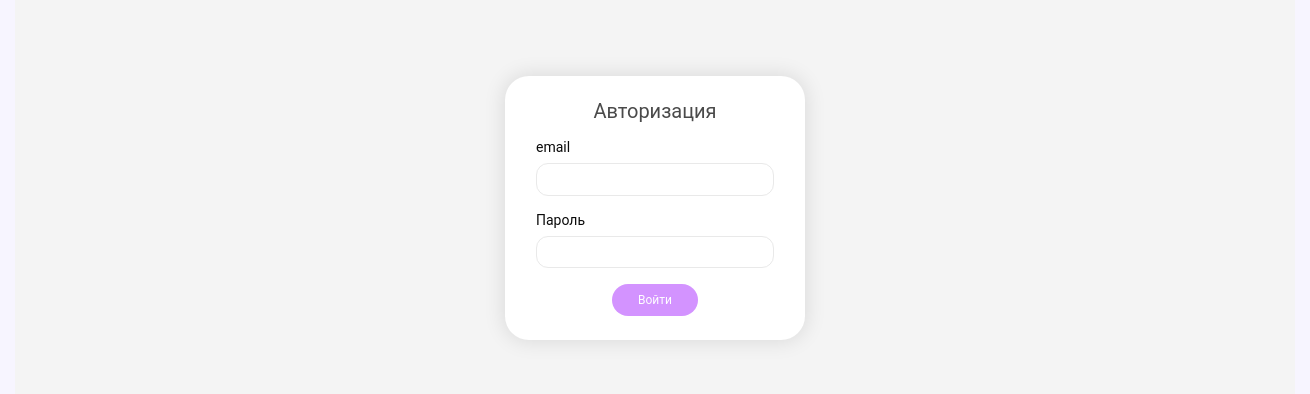
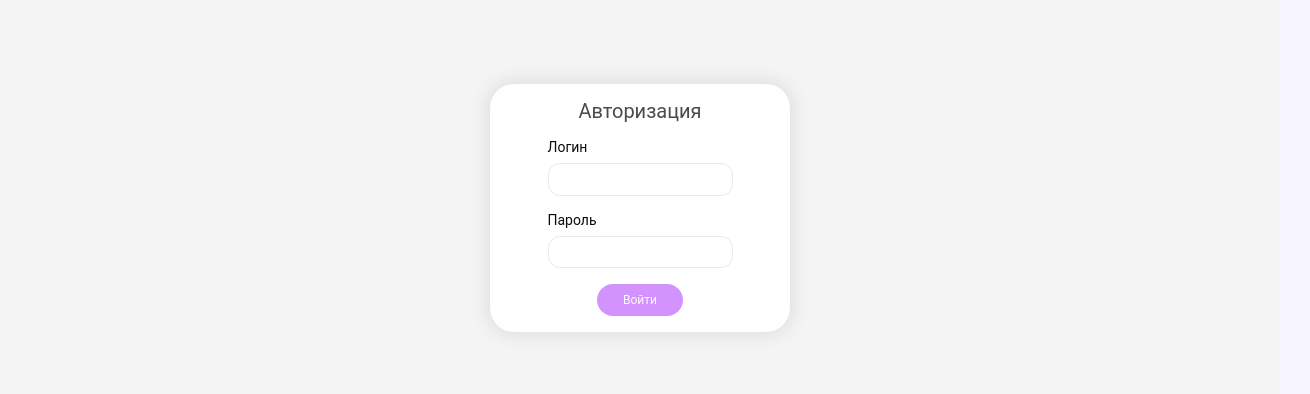
Before and after one commit to DmtrPn/auth-form-example, a React app in the folder auth-example/: page / in a window 1280 px wide. Shown: the part 192-586 px from the top of the page, 1310 px wide, since content can reach past the window. Built offline with nearby package versions, Linux system fonts and the light colour scheme; the HTML template or start-up script is replaced by a standard one; what autobind would draw is missing.

Commit message:
some refactor

```diff
--- a/auth-example/src/core/Page/Page.scss
+++ b/auth-example/src/core/Page/Page.scss
@@ -35,8 +35,8 @@ body {
     display: inline-block;
 
     width: initial;
-    height: calc(100% - 70px);
-    margin: 0 15px;
+    height: 100%;
+    margin: 0;
 
     text-align: left;
 }
--- a/auth-example/src/modules/auth/AuthPage.scss
+++ b/auth-example/src/modules/auth/AuthPage.scss
@@ -1,3 +1,5 @@
+@import '../../components/mixins/media';
+
 .root {
     display: flex;
     flex-direction: column;
@@ -25,6 +27,10 @@
     display: flex;
 }
 
+.input {
+    width: 185px;
+}
+
 .form {
     display: flex;
     flex-direction: column;
@@ -32,9 +38,14 @@
     justify-content: space-between;
 
     width: 300px;
-    padding: 24px;
+    padding: 16px;
 
     border-radius: 24px;
     background-color: #ffffff;
     box-shadow: 0 0 20px 2px rgba(0, 0, 1, 0.1);
+
+    @include media-s {
+        width: 100%;
+        max-width: 320px;
+    }
 }
--- a/auth-example/src/modules/auth/AuthPage.tsx
+++ b/auth-example/src/modules/auth/AuthPage.tsx
@@ -14,7 +14,7 @@ import { useAuth } from './hooks/useAuth';
 
 export interface AuthPageProps {
     errorMessage?: string;
-    email: string;
+    login: string;
     password: string;
     fullName?: string;
     onLoginClick(): void;
@@ -23,7 +23,7 @@ export interface AuthPageProps {
 }
 
 export const AuthPage = observer(({}: AuthPageProps): JSX.Element => {
-    const { email, errorMessage, password, isPasswordValid, onInputChange, onLoginClick, onLogoutClick } = useAuth();
+    const { login, errorMessage, password, isReadyForLogin, onInputChange, onLoginClick, onLogoutClick } = useAuth();
     const { fullName } = useAuthUser();
 
     return (
@@ -57,18 +57,17 @@ export const AuthPage = observer(({}: AuthPageProps): JSX.Element => {
                                 </span>
                             </div>
                         )}
-                        <div className={commonStyle.field}>
+                        <div className={classnames([style.input, commonStyle.field])}>
                             <Input
                                 data-testid={AuthPageDataTestAttributes.EmailInput}
-                                name={'email'}
-                                title={'email'}
-                                type={'email'}
-                                value={email}
+                                name={'login'}
+                                title={'Логин'}
+                                value={login}
                                 onChange={onInputChange}
                                 onKeyDown={e => (e.keyCode === 13 ? onLoginClick() : null)}
                             />
                         </div>
-                        <div className={commonStyle.field}>
+                        <div className={classnames([style.input, commonStyle.field])}>
                             <Input
                                 data-testid={AuthPageDataTestAttributes.PasswordInput}
                                 type={'password'}
@@ -82,7 +81,7 @@ export const AuthPage = observer(({}: AuthPageProps): JSX.Element => {
                         <div className={classnames([commonStyle.field, style.buttons])}>
                             <SaveButton
                                 data-testid={AuthPageDataTestAttributes.SaveButton}
-                                disabled={!isPasswordValid}
+                                disabled={!isReadyForLogin}
                                 label={'Войти'}
                                 onSaveClick={onLoginClick}
                             />
--- a/auth-example/src/modules/auth/hooks/useAuth.ts
+++ b/auth-example/src/modules/auth/hooks/useAuth.ts
@@ -3,9 +3,9 @@ import { authService } from '@store/App/service/authService';
 
 export interface UseAuthData {
     errorMessage?: string;
-    email: string;
+    login: string;
     password: string;
-    isPasswordValid: boolean;
+    isReadyForLogin: boolean;
     onLoginClick(): void;
     onLogoutClick(): void;
     onInputChange(e: React.ChangeEvent<HTMLInputElement>): void;
@@ -13,15 +13,16 @@ export interface UseAuthData {
 
 interface LoginData {
     errorMessage?: string;
-    email: string;
+    login: string;
     password: string;
 }
 
 export function useAuth(): UseAuthData {
-    const [loginData, setLoginData] = useState<LoginData>({ email: '', password: '' });
+    const [loginData, setLoginData] = useState<LoginData>({ login: '', password: '' });
     const [errorMessage, setErrorMassage] = useState<string>();
 
     function onInputChange({ target: { value, name } }: React.ChangeEvent<HTMLInputElement>): void {
+        setErrorMassage(undefined);
         setLoginData({
             ...loginData,
             [name]: value,
@@ -29,12 +30,13 @@ export function useAuth(): UseAuthData {
     }
 
     async function onLoginClick(): Promise<void> {
-        const { email, password } = loginData;
+        const { login, password } = loginData;
         setErrorMassage(undefined);
 
-        if (email.length > 1 && password.length > 5) {
+        if (login.length > 1 && password.length) {
+            setErrorMassage('Email or password is incorrect');
             try {
-                await authService.login({ password: password.trim(), email: email.toLocaleLowerCase().trim() });
+                await authService.login({ password: password.trim(), login: login.trim() });
             } catch (e: any) {
                 console.error('Error:', e);
                 setErrorMassage(() => e.message);
@@ -52,6 +54,6 @@ export function useAuth(): UseAuthData {
         onLoginClick,
         errorMessage,
         onLogoutClick,
-        isPasswordValid: loginData.password.length > 5,
+        isReadyForLogin: !errorMessage && loginData.password.length > 0 && loginData.login.length > 0,
     };
 }
```
Also changed, not shown: auth-example/src/modules/auth/hooks/test/unit/UseAuthTest.unit.ts (+6 -6 lines), 3 other files (tests, documents, lock files or other folders).
